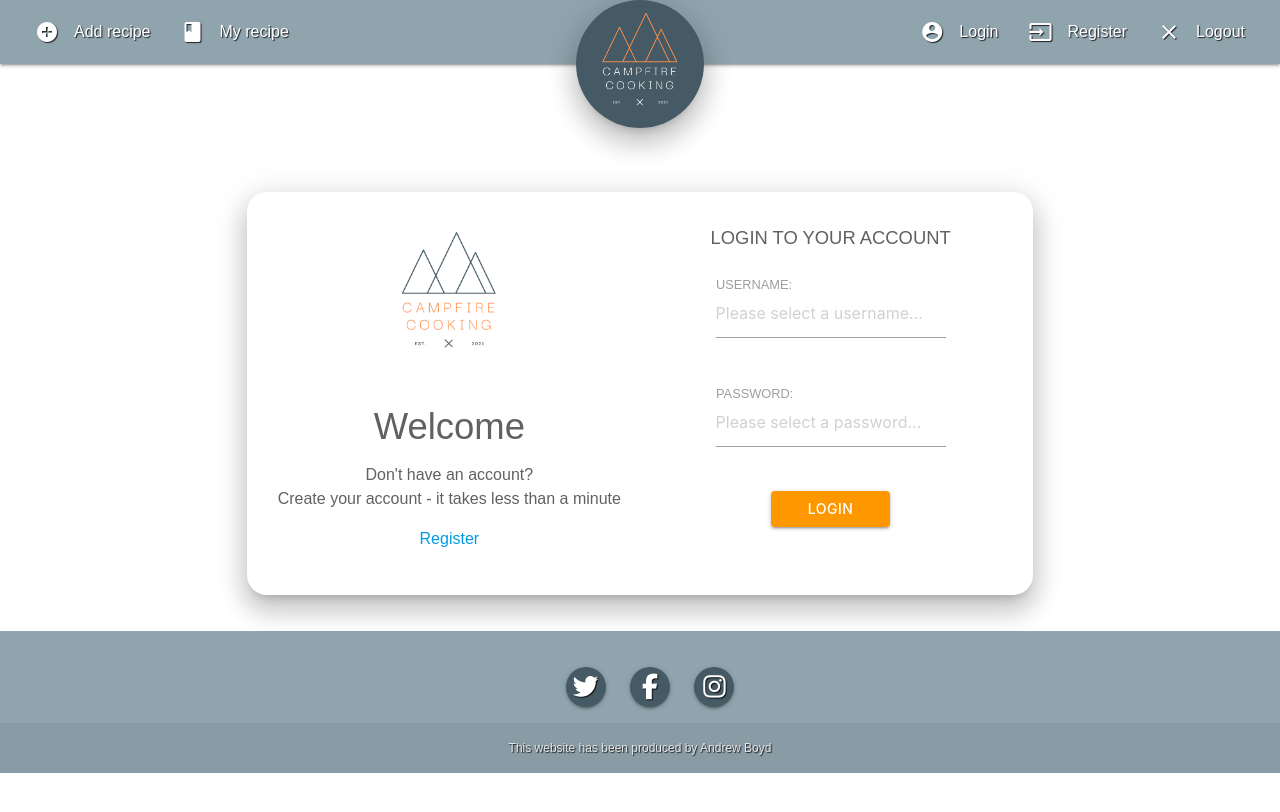
After one commit to andrewboyd79/campfire-cooking, a Flask app: page /login in a window 1280 px wide. The commit adds this page. Shown: the top 812 px of the page. Run offline with Flask 2, Linux system fonts and the light colour scheme; some libraries are stand-ins or nearby versions.

Commit message:
Create login and registration pages

```diff
--- a/app.py
+++ b/app.py
@@ -22,6 +22,16 @@ def recipes():
     return render_template("recipes.html", recipes=recipes)
 
 
+@app.route("/register", methods=["GET", "POST"])
+def register():
+    return render_template("register.html")
+
+
+@app.route("/login", methods=["GET", "POST"])
+def login():
+    return render_template("login.html")
+
+
 if __name__ == "__main__":
     app.run(host=os.environ.get("IP"),
             port=int(os.environ.get("PORT")),
--- a/static/css/style.css
+++ b/static/css/style.css
@@ -18,6 +18,11 @@ body {
 
 .brand-logo img{
     max-height: 128px;
+    border-radius: 50%;
+}
+
+.logo-alt{
+    max-height: 10rem;
     border-radius: 50%;
 }
 
@@ -43,10 +48,51 @@ footer li {
     font-size: 0.75rem;
 }
 
+.form-container{
+    margin-top: 5rem;
+}
 
+.form-wrapper{
+    margin-top: 2.5rem;
+}
+
+.form-welcome h5{
+    font-weight: 700;
+    text-transform: uppercase;
+}
+
+.form-details h6{
+    font-weight: 500;
+    text-transform: uppercase;
+    margin-bottom: 1.5rem;
+}
+
+.input-field label{
+    font-weight: 500;
+    text-transform: uppercase;
+}
+
+.card-panel{
+    border-radius: 1.25rem;
+}
+
+.btn {
+    border-radius: 0.25rem;
+    font-weight: 500;
+}
+
+.registration-benefits i{
+    margin-right: 0.5rem;
+}
 /*--For screen sizes up to 600px--*/
 @media screen and (max-width: 600px){
  .brand-logo img{
     height: 112px;}
 
+
 }
+
+@media screen and (min-width:992px){
+
+
+}
--- a/templates/base.html
+++ b/templates/base.html
@@ -15,7 +15,7 @@
         <nav>
             <div class="nav-wrapper text-shadow blue-grey lighten-2">
 
-                    <a href="{{ url_for('recipes') }}" class="brand-logo center"><img class="z-depth-4" src="{{url_for('static', filename='images/Campfire-Cooking-Logo.png') }}" alt="campfire cooking logo"> </a>
+                    <a href="{{ url_for('recipes') }}" class="brand-logo center"><img class="z-depth-4" src="{{url_for('static', filename='images/campfire-cooking-logo.png') }}" alt="campfire cooking logo"> </a>
                     <a href="#" data-target="mobile-nav" class="sidenav-trigger"><i class="material-icons">menu</i></a>
 
                     <ul id="nav-mobile-lhs" class="left hide-on-med-and-down ">
@@ -24,8 +24,8 @@
                     </ul>
 
                     <ul id="nav-mobile-rhs" class="right hide-on-med-and-down">
-                        <li><a href="#"><i class="material-icons left">account_circle</i>Login</a></li>
-                        <li><a href="#"><i class="material-icons left">input</i>Register</a></li>
+                        <li><a href="{{ url_for('login') }}"><i class="material-icons left">account_circle</i>Login</a></li>
+                        <li><a href="{{ url_for('register') }}"><i class="material-icons left">input</i>Register</a></li>
                         <li><a href="#"><i class="material-icons left">close</i>Logout</a></li>
                     </ul>
 
@@ -33,12 +33,12 @@
         </nav>
 
     <!--Side Navbar-->
-        <ul class="sidenav text-shadow blue-grey lighten-2 white-text center" id="mobile-nav">
-            <a href="{{ url_for('recipes') }}" class="brand-logo"><img class="z-depth-4 center" src="{{url_for('static', filename='images/Campfire-Cooking-Logo.png') }}" alt="campfire cooking logo"> </a>
+        <ul class="sidenav text-shadow blue-grey darken-2 white-text center" id="mobile-nav">
+            <a href="{{ url_for('recipes') }}" class="brand-logo"><img class="z-depth-4 center" src="{{url_for('static', filename='images/campfire-cooking-logo-alt.png') }}" alt="campfire cooking logo"> </a>
             <li><a href="#" class="white-text"><i class="material-icons white-text">add_circle</i>Add recipe</a></li>
             <li><a href="#" class="white-text"><i class="material-icons white-text">book</i>My recipe</a></li>
-            <li><a href="#" class="white-text"><i class="material-icons white-text">account_circle</i>Login</a></li>
-            <li><a href="#" class="white-text"><i class="material-icons white-text">input</i>Register</a></li>
+            <li><a href="{{ url_for('login') }}" class="white-text"><i class="material-icons white-text">account_circle</i>Login</a></li>
+            <li><a href="{{ url_for('register') }}" class="white-text"><i class="material-icons white-text">input</i>Register</a></li>
             <li><a href="#" class="white-text"><i class="material-icons white-text">close</i>Logout</a></li>
         </ul>
     </header>
--- /dev/null
+++ b/templates/login.html
@@ -0,0 +1,42 @@
+{% extends "base.html" %}
+{% block content %}
+
+<div class="row form-container grey-text text-darken-2">
+    <div class="col form-wrapper s12 l8 offset-l2">
+        <div class="card-panel z-depth-4">
+            <!--Welcome and info - Left hand side section-->
+            <div class="row">
+                <div class="col s12 l6 center form-welcome">
+                    <img class="logo-alt" src="{{url_for('static', filename='images/campfire-cooking-logo-alt.png') }}" alt="campfire cooking alternative logo">
+                    <h4 class="hide-on-med-and-down">Welcome</h4>
+                    <p class="hide-on-med-and-down">Don't have an account?<br> Create your account - it takes less than a minute</p>
+                    <a class="hide-on-med-and-down" href="{{ url_for('register') }}">Register</a>
+                </div>
+
+            <!--Login form - Right hand side section-->
+                <form class="col s12 l6 form-details">
+                    <h6 class="center-align">Login to your account</h6>
+                    <div class="row">
+                            <div class="input-field col s10 l8 offset-s1 offset-l2">
+                                <input placeholder="Please select a username... " id="username" type="text" class="validate">
+                                <label for="username">Username:</label>
+                            </div>
+                        </div>
+
+                        <div class="row">
+                            <div class="input-field col s10 l8 offset-s1 offset-l2">
+                                <input placeholder="Please select a password... "id="password" type="password" class="validate">
+                                <label for="password">Password:</label>
+                            </div>
+                        </div>
+
+                        <button class="btn waves-effect waves-grey col s4 offset-s4 orange" type="submit" name="action">Login
+                            <i class="material-icons left">account_circles</i>
+                        </button>
+                </form>
+            </div>
+        </div>
+    </div>
+</div>
+
+{% endblock %}
```
Also changed, not shown: templates/register.html (added, +74 -0 lines), static/images/Campfire-Cooking-Logo.png (deleted), static/images/campfire-cooking-logo-alt.png (added), static/images/campfire-cooking-logo.png (added).
